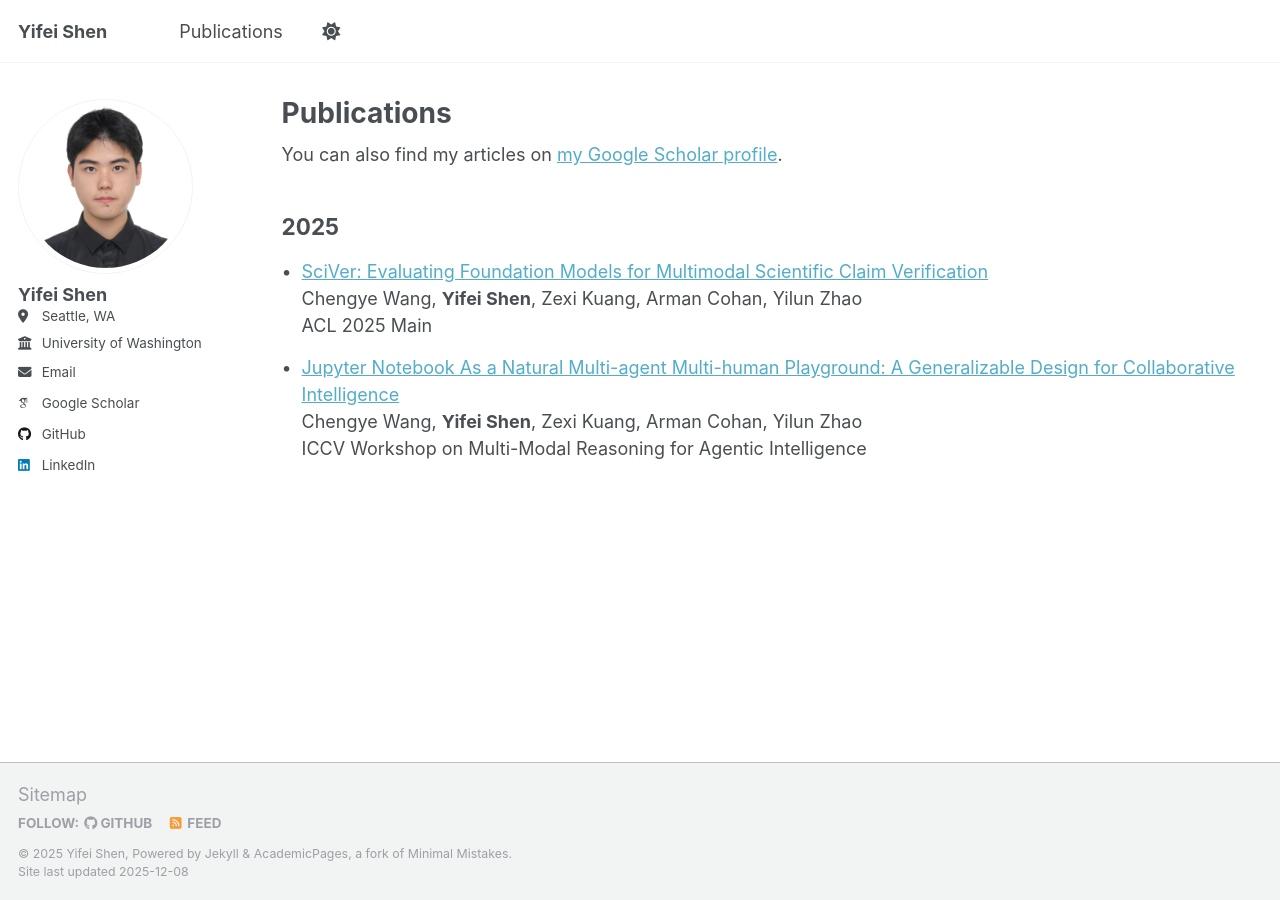
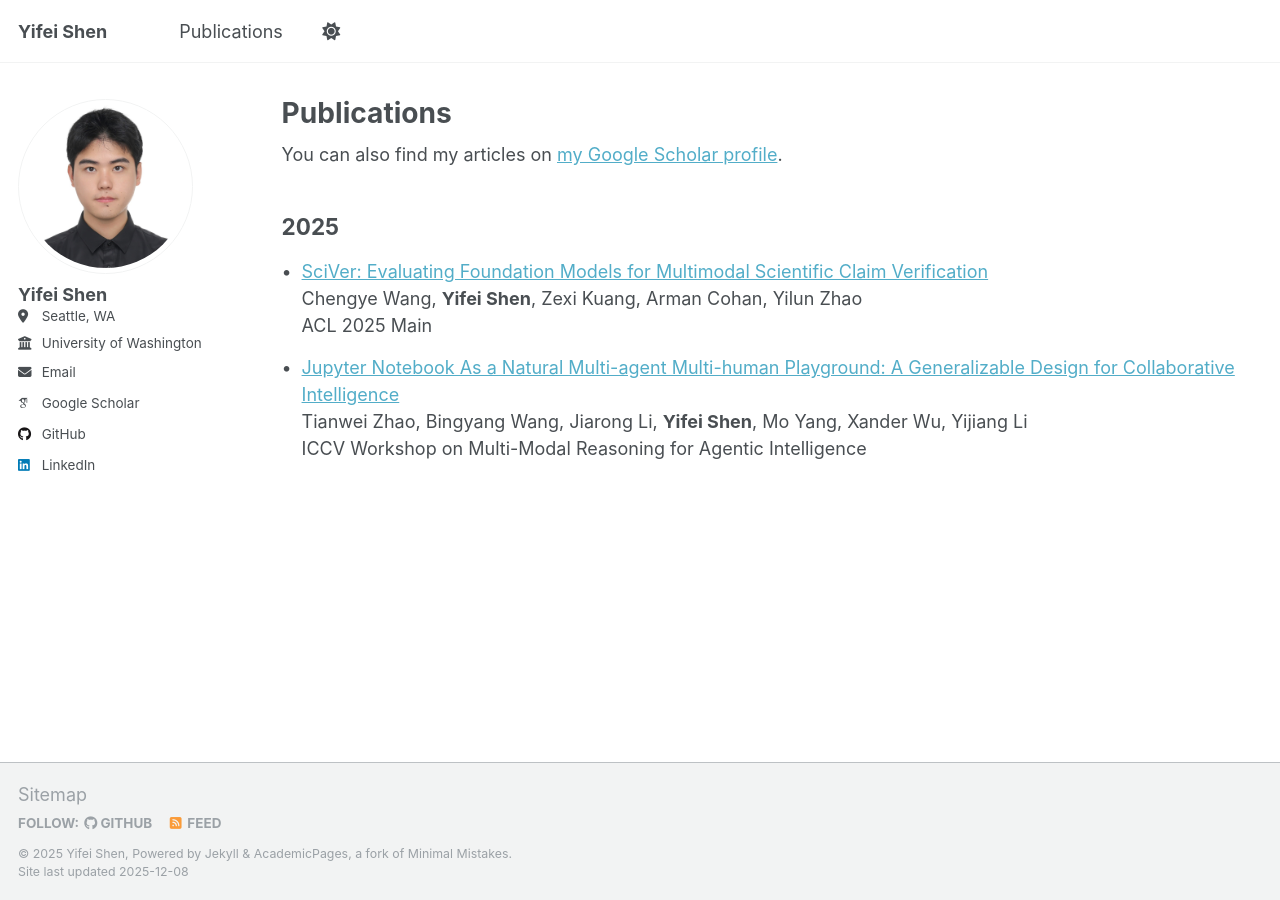
Before and after one commit to Barryshen1/Barryshen1.github.io, a Jekyll site: the page built from _pages/publications.html, in a window 1280 px wide. Built offline with Jekyll 4.4.1, drawn with Linux system fonts in a browser that asks for light colours; some web fonts are replaced.

Commit message:
Fix publication authors metadata and template

```diff
--- a/_pages/publications.html
+++ b/_pages/publications.html
@@ -46,10 +46,13 @@ author_profile: true
     <li class="year-group">
       <a href="{{ publication.permalink }}">{{ publication.title }}</a><br>
       <div style="padding-left: 0;">
-        {% if publication.authors %}
-          {{ publication.authors | replace: site.author.name, "<strong>" | append: site.author.name | append: "</strong>" }}
+        {% capture highlighted_author %}<strong>{{ site.author.name }}</strong>{% endcapture %}
+        {% assign authors_text = publication.authors | default: publication.author %}
+        {% if authors_text %}
+          {% assign authors_highlighted = authors_text | replace: site.author.name, highlighted_author %}
+          {{ authors_highlighted }}
         {% else %}
-          Chengye Wang, <strong>Yifei Shen</strong>, Zexi Kuang, Arman Cohan, Yilun Zhao
+          {{ highlighted_author }}
         {% endif %}
         <br>
         {{ publication.venue }}
--- a/_publications/2025-06-01-jupyter-notebook-multi-agent.md
+++ b/_publications/2025-06-01-jupyter-notebook-multi-agent.md
@@ -5,6 +5,7 @@ category: conferences
 permalink: /publication/2025-06-01-jupyter-notebook-multi-agent
 date: 2025-06-01
 venue: "ICCV Workshop on Multi-Modal Reasoning for Agentic Intelligence"
+authors: "Tianwei Zhao, Bingyang Wang, Jiarong Li, Yifei Shen, Mo Yang, Xander Wu, Yijiang Li"
 ---
 
 Tianwei Zhao, Bingyang Wang, Jiarong Li, **Yifei Shen**, Mo Yang, Xander Wu, Yijiang Li
```
Also changed, not shown: _publications/2025-05-01-sciver-foundation-models.md (+2 -0 lines).
